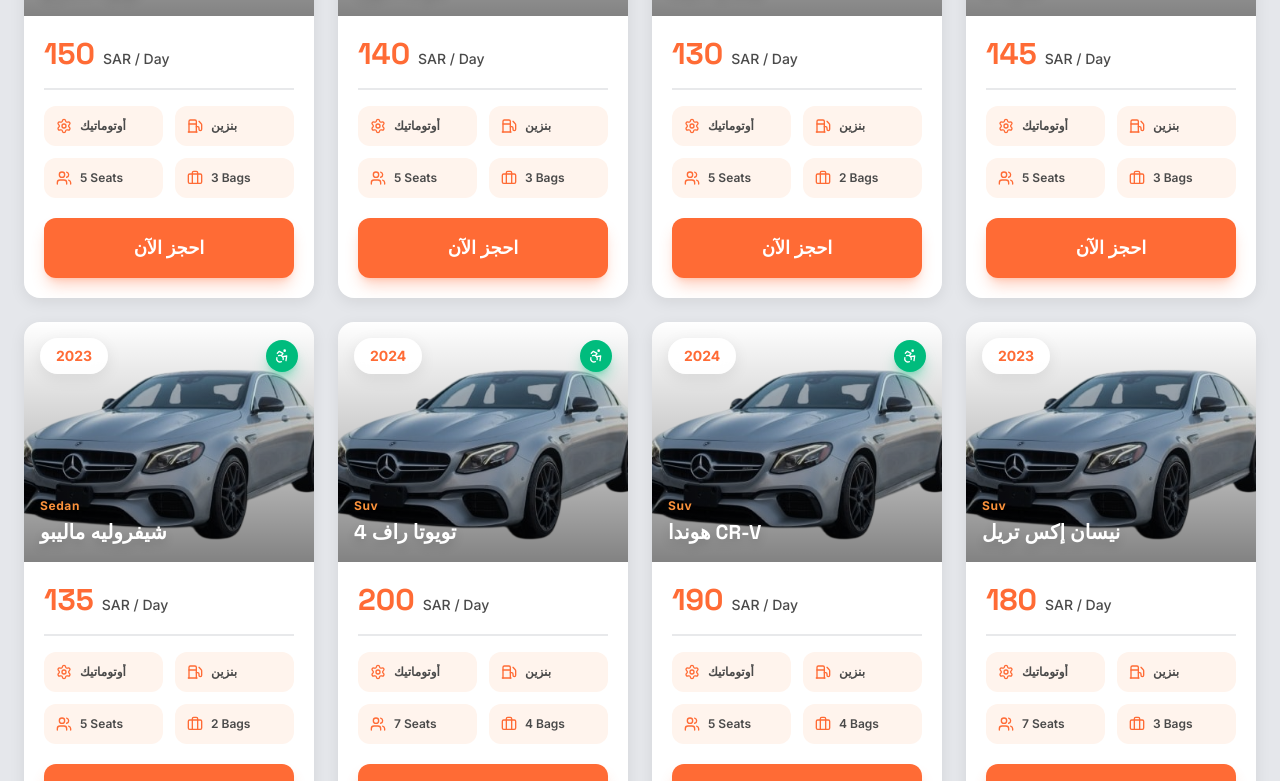
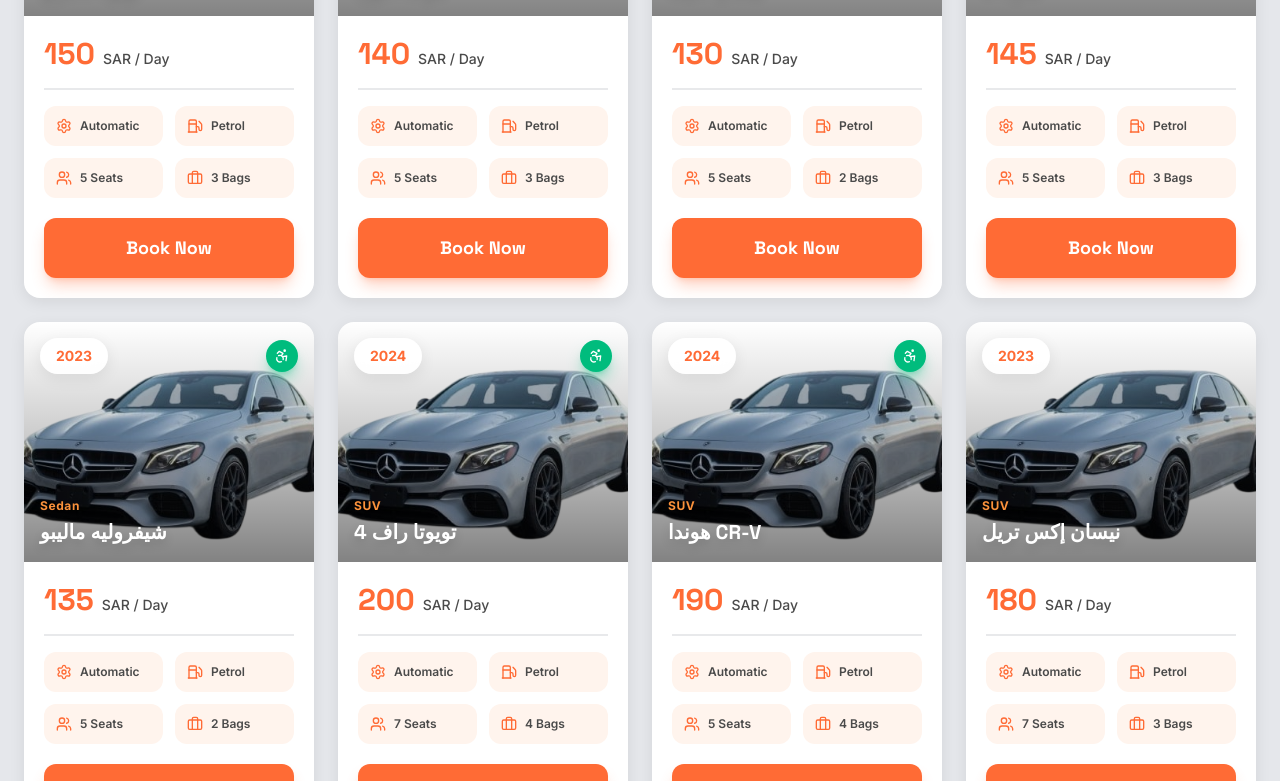
Before and after one commit to AbuBasssam/car-rental, a React (Vite) app: page / in a window 1280 px wide. Shown: the part 1711-2492 px from the top of the page. Built offline with nearby package versions, Linux system fonts and the light colour scheme; no server answers.

Commit message:
refactor MostRentedCars section

```diff
--- a/src/components/mostRentedCars/CarCard.jsx
+++ b/src/components/mostRentedCars/CarCard.jsx
@@ -1,7 +1,10 @@
 import React from "react";
+import { useTranslation } from "react-i18next";
 import CarImage from "./CarImage";
 import CarInfo from "./CarInfo";
 import CarFeatures from "./CarFeatures";
+import { mostRentedCarsStyles } from "../../utils/styles";
+import { mostRentedCarsKeys } from "../../utils/localeKeys.js";
 
 const CarCard = ({
   car,
@@ -10,34 +13,26 @@
   onMouseLeave,
   categoryName,
 }) => {
+  const { t } = useTranslation();
+
   return (
     <div
       onMouseEnter={onMouseEnter}
       onMouseLeave={onMouseLeave}
-      className={`bg-white dark:bg-big-stone
-        rounded-2xl overflow-hidden cursor-pointer transition-all duration-300 ease-in-out
-        ${
-          isHovered
-            ? "shadow-orange -translate-y-2 scale-[1.02] border-2 border-premium-orange"
-            : "shadow-light-soft dark:shadow-dark-soft"
-        }
-      `}
+      className={
+        isHovered
+          ? mostRentedCarsStyles.card.containerHovered
+          : mostRentedCarsStyles.card.container
+      }
     >
       <CarImage car={car} isHovered={isHovered} categoryName={categoryName} />
 
-      <div className="p-5">
+      <div className={mostRentedCarsStyles.card.content}>
         <CarInfo price={car.price} />
         <CarFeatures car={car} />
 
-        <button
-          className="
-            w-full bg-premium-orange text-white py-4 rounded-xl border-none
-            text-lg font-bold cursor-pointer transition-all duration-300 ease-in-out
-            shadow-lg shadow-premium-orange/30 font-heading
-            hover:bg-premium-orange-dark hover:scale-[1.03] hover:shadow-orange
-          "
-        >
-          احجز الآن
+        <button className={mostRentedCarsStyles.card.bookButton}>
+          {t(mostRentedCarsKeys.bookNow)}
         </button>
       </div>
     </div>
--- a/src/components/mostRentedCars/CarFeatures.jsx
+++ b/src/components/mostRentedCars/CarFeatures.jsx
@@ -1,28 +1,36 @@
 import React from "react";
+import { useTranslation } from "react-i18next";
 import { Users, Briefcase, Fuel, Settings } from "lucide-react";
+import { mostRentedCarsStyles } from "../../utils/styles";
+import { mostRentedCarsKeys } from "../../utils/localeKeys.js";
 
 const CarFeatures = ({ car }) => {
+  const { t } = useTranslation();
+
   const features = [
     { icon: Settings, label: car.transmission },
     { icon: Fuel, label: car.fuel },
-    { icon: Users, label: `${car.seats} Seats` },
-    { icon: Briefcase, label: `${car.bags} Bags` },
+    {
+      icon: Users,
+      label: `${car.seats} ${t(mostRentedCarsKeys.seats)}`,
+    },
+    {
+      icon: Briefcase,
+      label: `${car.bags} ${t(mostRentedCarsKeys.bags)}`,
+    },
   ];
 
   return (
-    <div className="grid grid-cols-2 gap-3 mb-5">
+    <div className={mostRentedCarsStyles.card.features.grid}>
       {features.map((item, i) => {
         const Icon = item.icon;
         return (
-          <div
-            key={i}
-            className="flex items-center gap-2 p-3 rounded-xl transition-all duration-300 ease-in-out bg-seashell dark:bg-pickled-bluewood hover:bg-premium-orange hover:scale-105 group"
-          >
+          <div key={i} className={mostRentedCarsStyles.card.features.item}>
             <Icon
               size={16}
-              className="text-premium-orange shrink-0 transition- duration-300 group-hover:text-white"
+              className={mostRentedCarsStyles.card.features.icon}
             />
-            <span className="text-xs font-semibold whitespace-nowrap overflow-hidden text-ellipsis dark:text-dark-text-muted text-deep-gray group-hover:text-white transition-colors duration-300">
+            <span className={mostRentedCarsStyles.card.features.label}>
               {item.label}
             </span>
           </div>
--- a/src/components/mostRentedCars/CarImage.jsx
+++ b/src/components/mostRentedCars/CarImage.jsx
@@ -1,50 +1,51 @@
 import React from "react";
-import { Calendar, Accessibility } from "lucide-react";
+import { Accessibility } from "lucide-react";
+import { mostRentedCarsStyles } from "../../utils/styles";
 
 const CarImage = ({ car, isHovered, categoryName }) => {
   return (
-    <div className="relative h-60 overflow-hidden">
+    <div className={mostRentedCarsStyles.card.image.wrapper}>
       <img
         src={car.image}
         alt={car.name}
         loading="lazy"
-        className={`w-full h-full object-cover transition-transform duration-500 ease-in-out
-          ${isHovered ? "scale-110" : "scale-100"}
-        `}
+        className={
+          isHovered
+            ? mostRentedCarsStyles.card.image.imgHovered
+            : mostRentedCarsStyles.card.image.img
+        }
       />
 
       {/* Dark Overlay */}
       <div
-        className={`
-          absolute inset-0 bg-linear-to-t from-black/70 via-black/30 to-transparent
-          transition-opacity duration-300 ease-in-out
-          ${isHovered ? "opacity-90" : "opacity-70"}
-        `}
+        className={
+          isHovered
+            ? mostRentedCarsStyles.card.image.overlayHovered
+            : mostRentedCarsStyles.card.image.overlay
+        }
       />
 
       {/* Top Badges */}
-      <div className="absolute top-4 left-4 right-4 flex justify-between items-center">
-        <div className="px-4 py-2 rounded-full flex items-center gap-2 backdrop-blur-md bg-white/95 dark:bg-big-stone/95 shadow-light-soft dark:shadow-dark-soft">
-          <span className=" font-bold text-sm text-premium-orange">
+      <div className={mostRentedCarsStyles.card.image.badgesWrapper}>
+        <div className={mostRentedCarsStyles.card.image.yearBadge}>
+          <span className={mostRentedCarsStyles.card.image.yearText}>
             {car.year}
           </span>
         </div>
 
         {car.accessible && (
-          <div className="bg-emerald-500 text-white p-2 rounded-full flex backdrop-blur-md shadow-lg shadow-emerald-500/40">
+          <div className={mostRentedCarsStyles.card.image.accessibilityBadge}>
             <Accessibility size={16} />
           </div>
         )}
       </div>
 
       {/* Bottom Car Info */}
-      <div className="absolute bottom-4 left-4 right-4">
-        <p className="text-xs text-neon-orange font-bold mb-1 tracking-wider">
+      <div className={mostRentedCarsStyles.card.image.bottomInfo}>
+        <p className={mostRentedCarsStyles.card.image.categoryText}>
           {categoryName}
         </p>
-        <h3 className="font-heading text-xl font-bold text-white drop-shadow-lg">
-          {car.name}
-        </h3>
+        <h3 className={mostRentedCarsStyles.card.image.carName}>{car.name}</h3>
       </div>
     </div>
   );
--- a/src/components/mostRentedCars/CarsGrid.jsx
+++ b/src/components/mostRentedCars/CarsGrid.jsx
@@ -1,10 +1,11 @@
 import React from "react";
 import CarCard from "./CarCard";
+import { mostRentedCarsStyles } from "../../utils/styles";
 
 const CarsGrid = ({ cars, hoveredId, onHoverChange }) => {
   return (
     <div
-      className="grid grid-cols-1 sm:grid-cols-2 lg:grid-cols-3 xl:grid-cols-4 2xl:grid-cols-5 gap-6 px-2"
+      className={mostRentedCarsStyles.grid}
       data-aos="fade-up"
       data-aos-delay={100}
     >
--- a/src/components/mostRentedCars/MostRentedCars.jsx
+++ b/src/components/mostRentedCars/MostRentedCars.jsx
@@ -1,85 +1,88 @@
 import React, { useState } from "react";
+import { useTranslation } from "react-i18next";
 import CarPhoto from "../../assets/light hero.png";
 import Header from "./Header.jsx";
 import CategoryFilter from "./CategoryFilter";
 import CarsGrid from "./CarsGrid";
+import { mostRentedCarsKeys } from "../../utils/localeKeys.js";
 
 const MostRentedCars = () => {
+  const { t } = useTranslation();
   const [selectedCategory, setSelectedCategory] = useState("all");
   const [hoveredId, setHoveredId] = useState(null);
 
   const categories = [
-    { id: 0, name: "All", key: "all" },
-    { id: 1, name: "Sedan", key: "sedan" },
-    { id: 2, name: "SUV", key: "suv" },
-    { id: 3, name: "Sport", key: "sport" },
-    { id: 4, name: "Luxury", key: "luxury" },
-    { id: 5, name: "Electric", key: "electric" },
+    { id: 0, name: t(mostRentedCarsKeys.all), key: "all" },
+    { id: 1, name: t(mostRentedCarsKeys.sedan), key: "sedan" },
+    { id: 2, name: t(mostRentedCarsKeys.suv), key: "suv" },
+    { id: 3, name: t(mostRentedCarsKeys.sport), key: "sport" },
+    { id: 4, name: t(mostRentedCarsKeys.luxury), key: "luxury" },
+    { id: 5, name: t(mostRentedCarsKeys.electric), key: "electric" },
   ];
 
   const carsData = {
     sedan: [
       {
         id: 1,
-        category: "Sedan",
+        category: t(mostRentedCarsKeys.sedan),
         name: "تويوتا كامري",
         image: CarPhoto,
         year: 2024,
         price: 150,
-        transmission: "أوتوماتيك",
-        fuel: "بنزين",
+        transmission: t(mostRentedCarsKeys.automatic),
+        fuel: t(mostRentedCarsKeys.petrol),
         seats: 5,
         bags: 3,
         accessible: true,
       },
       {
         id: 2,
-        category: "Sedan",
+        category: t(mostRentedCarsKeys.sedan),
         name: "هوندا أكورد",
         image: CarPhoto,
         year: 2024,
         price: 140,
-        transmission: "أوتوماتيك",
-        fuel: "بنزين",
+        transmission: t(mostRentedCarsKeys.automatic),
+        fuel: t(mostRentedCarsKeys.petrol),
         seats: 5,
         bags: 3,
         accessible: false,
       },
       {
         id: 3,
-        category: "Sedan",
+        category: t(mostRentedCarsKeys.sedan),
         name: "نيسان ألتيما",
         image: CarPhoto,
         year: 2023,
         price: 130,
-        transmission: "أوتوماتيك",
-        fuel: "بنزين",
+        transmission: t(mostRentedCarsKeys.automatic),
+        fuel: t(mostRentedCarsKeys.petrol),
         seats: 5,
         bags: 2,
         accessible: true,
       },
       {
         id: 4,
-        category: "Sedan",
+        category: t(mostRentedCarsKeys.sedan),
         name: "مازدا 6",
         image: CarPhoto,
         year: 2024,
         price: 145,
-        transmission: "أوتوماتيك",
-        fuel: "بنزين",
+        transmission: t(mostRentedCarsKeys.automatic),
+        fuel: t(mostRentedCarsKeys.petrol),
         seats: 5,
         bags: 3,
         accessible: false,
       },
       {
         id: 5,
-        category: "Sedan",
+        category: t(mostRentedCarsKeys.sedan),
         name: "شيفروليه ماليبو",
         image: CarPhoto,
         year: 2023,
         price: 135,
-        transmission: "أوتوماتيك",
-        fuel: "بنزين",
+        transmission: t(mostRentedCarsKeys.automatic),
+        fuel: t(mostRentedCarsKeys.petrol),
         seats: 5,
         bags: 2,
         accessible: true,
@@ -88,65 +91,65 @@
     suv: [
       {
         id: 6,
-        category: "Suv",
+        category: t(mostRentedCarsKeys.suv),
         name: "تويوتا راف 4",
         image: CarPhoto,
         year: 2024,
         price: 200,
-        transmission: "أوتوماتيك",
-        fuel: "بنزين",
+        transmission: t(mostRentedCarsKeys.automatic),
+        fuel: t(mostRentedCarsKeys.petrol),
         seats: 7,
         bags: 4,
         accessible: true,
       },
       {
         id: 7,
-        category: "Suv",
+        category: t(mostRentedCarsKeys.suv),
         name: "هوندا CR-V",
         image: CarPhoto,
         year: 2024,
         price: 190,
-        transmission: "أوتوماتيك",
-        fuel: "بنزين",
+        transmission: t(mostRentedCarsKeys.automatic),
+        fuel: t(mostRentedCarsKeys.petrol),
         seats: 5,
         bags: 4,
         accessible: true,
       },
       {
         id: 8,
-        category: "Suv",
+        category: t(mostRentedCarsKeys.suv),
         name: "نيسان إكس تريل",
         image: CarPhoto,
         year: 2023,
         price: 180,
-        transmission: "أوتوماتيك",
-        fuel: "بنزين",
+        transmission: t(mostRentedCarsKeys.automatic),
+        fuel: t(mostRentedCarsKeys.petrol),
         seats: 7,
         bags: 3,
         accessible: false,
       },
       {
         id: 9,
-        category: "Suv",
+        category: t(mostRentedCarsKeys.suv),
         name: "مازدا CX-5",
         image: CarPhoto,
         year: 2024,
         price: 185,
-        transmission: "أوتوماتيك",
-        fuel: "بنزين",
+        transmission: t(mostRentedCarsKeys.automatic),
+        fuel: t(mostRentedCarsKeys.petrol),
         seats: 5,
         bags: 3,
         accessible: true,
       },
       {
         id: 10,
-        category: "Suv",
+        category: t(mostRentedCarsKeys.suv),
         name: "فورد إكسبلورر",
         image: CarPhoto,
         year: 2024,
         price: 210,
-        transmission: "أوتوماتيك",
-        fuel: "بنزين",
+        transmission: t(mostRentedCarsKeys.automatic),
+        fuel: t(mostRentedCarsKeys.petrol),
         seats: 7,
         bags: 5,
         accessible: true,
```
Also changed, not shown: src/components/mostRentedCars/CarInfo.jsx (+9 -6 lines), src/components/mostRentedCars/CategoryFilter.jsx (+7 -16 lines), src/components/mostRentedCars/Header.jsx (+10 -5 lines).
